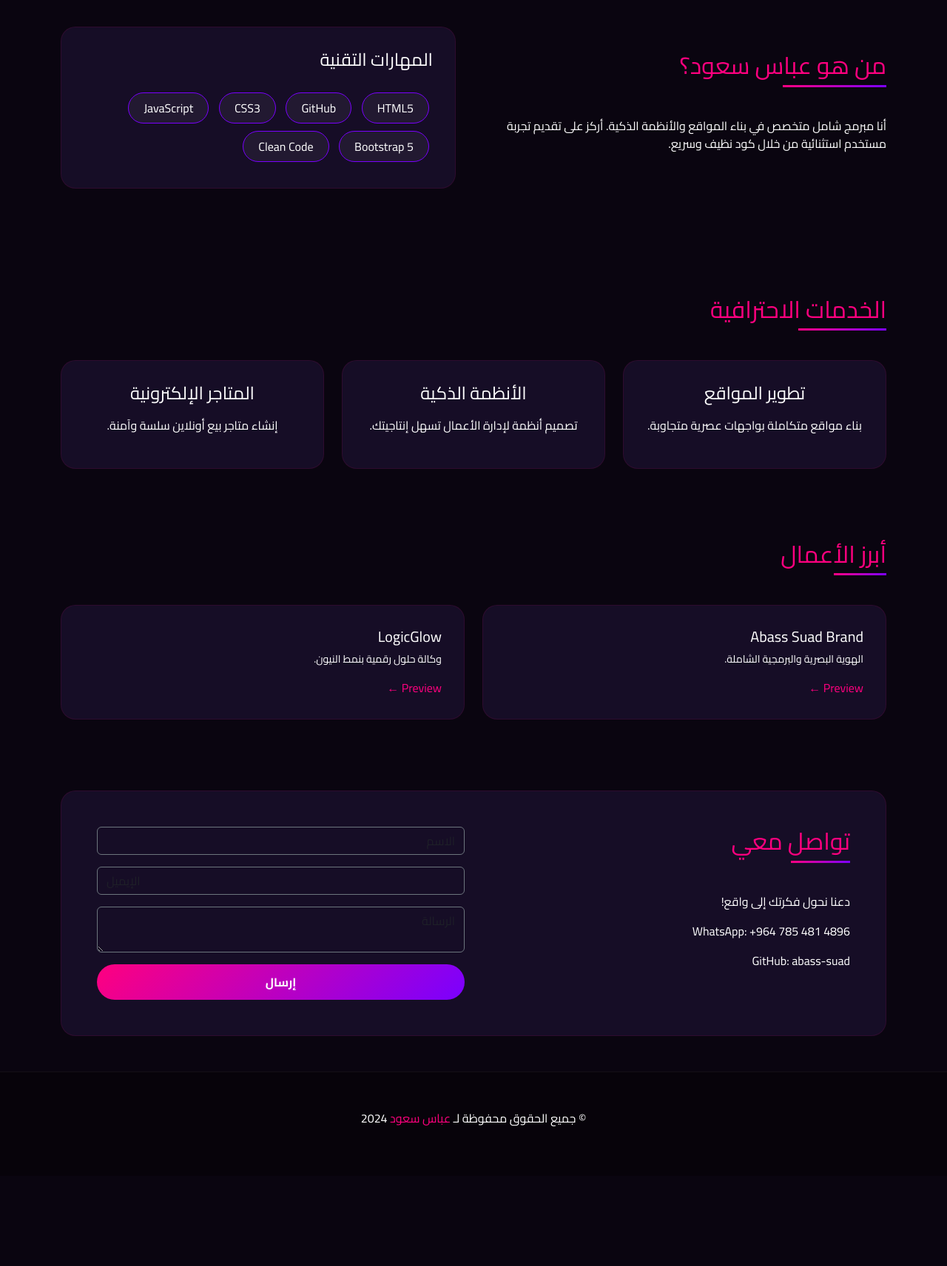
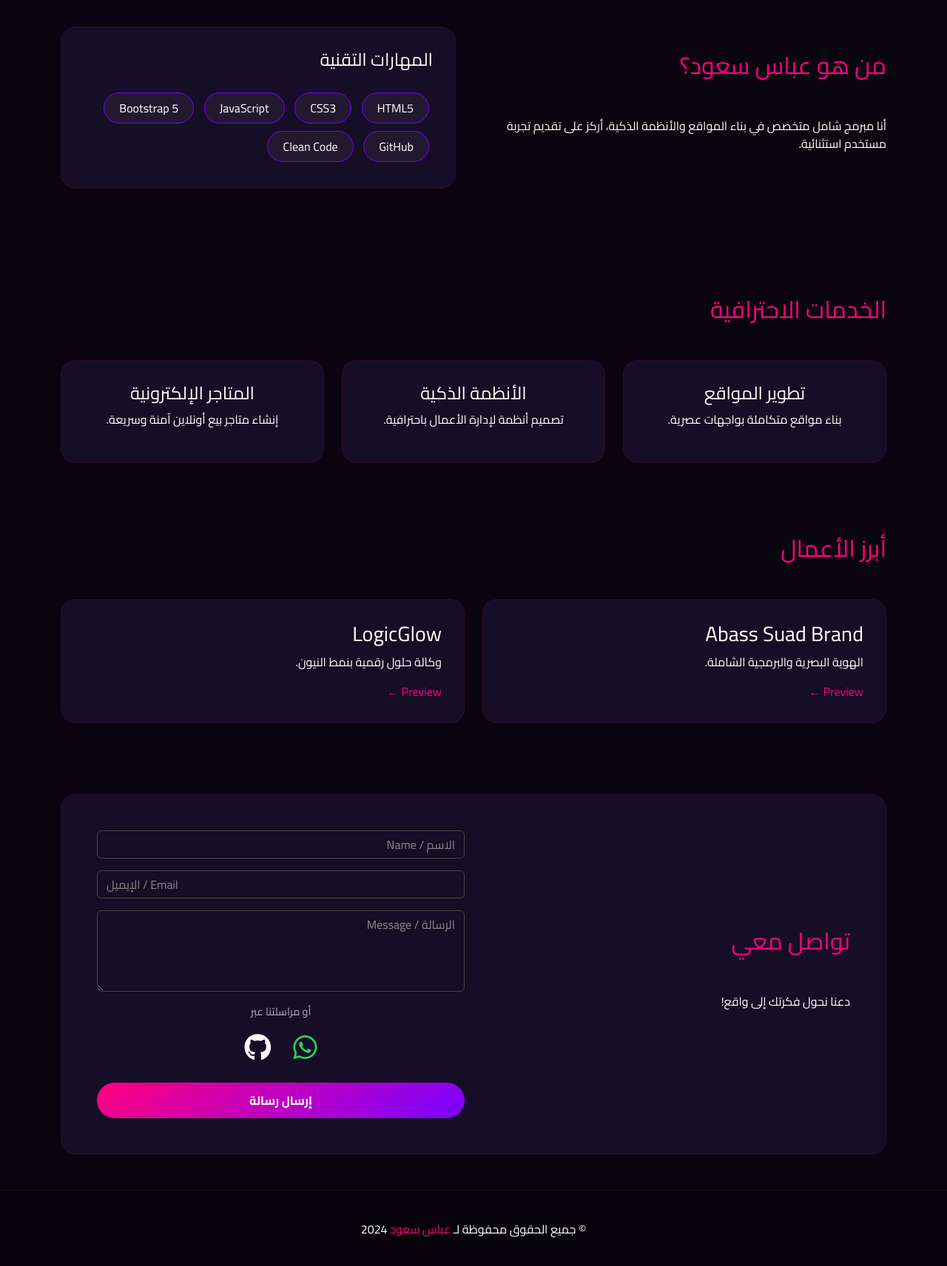
Before and after one commit to abass-suad/abass-saud-protfolio, a plain HTML site: page index.html in a window 1280 px wide. Shown: the part 860-2572 px from the top of the page at 74% size. Before the commit the page ends 2450 px from the top, so only its background shows below. Drawn offline with nearby package versions, Linux system fonts and the light colour scheme.

Commit message:
Update index.html

```diff
--- a/index.html
+++ b/index.html
@@ -3,9 +3,10 @@
 <head>
     <meta charset="UTF-8">
     <meta name="viewport" content="width=device-width, initial-scale=1.0">
-    <title>Abass Suad | Full-Stack Portfolio</title>
+    <title>Abass Suad | Full Portfolio</title>
 
     <link href="https://cdn.jsdelivr.net/npm/bootstrap@5.3.0/dist/css/bootstrap.rtl.min.css" rel="stylesheet" id="bootstrapCSS">
+    <link rel="stylesheet" href="https://cdnjs.cloudflare.com/ajax/libs/font-awesome/6.4.0/css/all.min.css">
     <link href="https://fonts.googleapis.com/css2?family=Cairo:wght@400;700&family=Poppins:wght@400;700&display=swap" rel="stylesheet">
 
     <style>
@@ -26,50 +27,72 @@
             scroll-behavior: smooth;
         }
 
+        /* Navbar */
         .navbar {
             background: rgba(10, 5, 16, 0.9) !important;
             backdrop-filter: blur(10px);
             border-bottom: 1px solid rgba(255, 0, 127, 0.2);
         }
-
         .navbar-brand { font-weight: 800; background: var(--gradient); -webkit-background-clip: text; -webkit-text-fill-color: transparent; }
 
         .lang-switch {
             cursor: pointer; padding: 5px 15px; border: 1px solid var(--neon-pink);
             border-radius: 20px; color: white; font-weight: bold; transition: 0.3s;
         }
-        .lang-switch:hover { background: var(--neon-pink); }
 
-        /* Hero Section */
+        /* Sections Styles */
         .hero-section {
             height: 100vh; display: flex; align-items: center;
             background: radial-gradient(circle at 50% 50%, rgba(122, 0, 255, 0.1) 0%, transparent 80%);
         }
         .hero-title { font-size: calc(2.5rem + 2vw); font-weight: 800; background: var(--gradient); -webkit-background-clip: text; -webkit-text-fill-color: transparent; }
 
-        /* Cards & Skills */
         .custom-card {
             background: var(--card-dark); border: 1px solid rgba(255, 0, 127, 0.1);
             border-radius: 20px; padding: 30px; transition: 0.4s; height: 100%;
         }
-        .custom-card:hover { transform: translateY(-10px); border-color: var(--neon-pink); box-shadow: 0 0 20px rgba(255, 0, 127, 0.2); }
+        .custom-card:hover { transform: translateY(-10px); border-color: var(--neon-pink); }
 
         .skill-pill {
             background: rgba(255, 255, 255, 0.05); border: 1px solid var(--neon-purple);
-            padding: 8px 20px; border-radius: 50px; display: inline-block; margin: 5px; transition: 0.3s;
+            padding: 8px 20px; border-radius: 50px; display: inline-block; margin: 5px;
         }
-        .skill-pill:hover { background: var(--gradient); box-shadow: 0 0 15px var(--neon-pink); }
 
         .btn-neon {
             background: var(--gradient); color: white; border: none; border-radius: 50px;
             padding: 12px 35px; font-weight: 700; transition: 0.4s; text-decoration: none;
         }
-        .btn-neon:hover { box-shadow: 0 0 25px var(--neon-pink); transform: scale(1.05); color: white; }
+        .btn-neon:hover { box-shadow: 0 0 25px var(--neon-pink); color: white; }
 
         .section-header { color: var(--neon-pink); margin-bottom: 50px; position: relative; display: inline-block; }
-        .section-header::after { content: ''; position: absolute; width: 50%; height: 3px; background: var(--gradient); bottom: -10px; right: 0; }
 
-        footer { border-top: 1px solid rgba(255, 255, 255, 0.05); padding: 50px 0; background: #07030a; }
+        /* Form Styling - ميزة اللون الأبيض عند الضغط */
+        .form-control {
+            background-color: transparent;
+            color: white;
+            border: 1px solid #444;
+            transition: all 0.3s ease;
+        }
+        .form-control::placeholder { color: #888; }
+
+        /* هذا الجزء يغير اللون للأبيض عند الضغط (Focus) */
+        .form-control:focus {
+            background-color: white !important;
+            color: black !important;
+            border-color: var(--neon-pink);
+            box-shadow: 0 0 15px rgba(255, 0, 127, 0.4);
+        }
+
+        /* Social Icons in Contact */
+        .social-call-to-action { margin-top: 15px; margin-bottom: 20px; }
+        .social-text { font-size: 0.9rem; color: var(--text-gray); margin-bottom: 10px; display: block; }
+        .social-form-icons { display: flex; justify-content: center; gap: 30px; }
+        .social-form-icons a { font-size: 2.3rem; transition: 0.3s; }
+        .icon-whatsapp { color: #25D366; }
+        .icon-github { color: white; }
+        .social-form-icons a:hover { transform: scale(1.2); }
+
+        footer { border-top: 1px solid rgba(255, 255, 255, 0.05); padding: 40px 0; background: #07030a; }
     </style>
 </head>
 <body>
@@ -95,13 +118,10 @@
 
     <section id="hero" class="hero-section">
         <div class="container text-center text-md-start">
-            <span style="color: var(--neon-pink); text-shadow: 0 0 10px var(--neon-pink); letter-spacing: 2px; font-weight: bold;" data-key="hero-badge">JUNIOR FULL-STACK DEVELOPER</span>
+            <span style="color: var(--neon-pink); font-weight: bold;" data-key="hero-badge">JUNIOR FULL-STACK DEVELOPER</span>
             <h1 class="hero-title mt-2" data-key="hero-name">عباس سعود</h1>
-            <p class="lead text-gray mb-4" data-key="hero-desc">أصمم وأطور حلولاً برمجية متكاملة من الصفر، بأعلى جودة كود وأحدث التصاميم العصرية.</p>
-            <div class="d-flex justify-content-center justify-content-md-start gap-3">
-                <a href="#projects" class="btn btn-neon" data-key="hero-btn">استعرض مشاريعي</a>
-                <a href="https://wa.me/9647854814896" class="btn btn-outline-light rounded-pill px-4">WhatsApp</a>
-            </div>
+            <p class="lead text-gray mb-4" data-key="hero-desc">أصمم وأطور حلولاً برمجية متكاملة بأعلى جودة كود وأحدث التصاميم العصرية.</p>
+            <a href="#projects" class="btn btn-neon" data-key="hero-btn">استعرض مشاريعي</a>
         </div>
     </section>
 
@@ -110,14 +130,14 @@
             <div class="row g-5 align-items-center">
                 <div class="col-md-6">
                     <h2 class="section-header" data-key="about-title">من هو عباس سعود؟</h2>
-                    <p class="text-gray" data-key="about-p">أنا مبرمج شامل متخصص في بناء المواقع والأنظمة الذكية. أركز على تقديم تجربة مستخدم استثنائية من خلال كود نظيف وسريع.</p>
+                    <p class="text-gray" data-key="about-p">أنا مبرمج شامل متخصص في بناء المواقع والأنظمة الذكية، أركز على تقديم تجربة مستخدم استثنائية.</p>
                 </div>
                 <div class="col-md-6">
                     <div class="custom-card">
                         <h4 class="text-white mb-4" data-key="skills-h">المهارات التقنية</h4>
-                        <div class="skill-pill">HTML5</div> <div class="skill-pill">GitHub</div>
-                        <div class="skill-pill">CSS3</div> <div class="skill-pill">JavaScript</div>
-                        <div class="skill-pill">Bootstrap 5</div> <div class="skill-pill">Clean Code</div>
+                        <div class="skill-pill">HTML5</div> <div class="skill-pill">CSS3</div>
+                        <div class="skill-pill">JavaScript</div> <div class="skill-pill">Bootstrap 5</div>
+                        <div class="skill-pill">GitHub</div> <div class="skill-pill">Clean Code</div>
                     </div>
                 </div>
             </div>
@@ -128,24 +148,9 @@
         <div class="container">
             <h2 class="section-header" data-key="services-title">الخدمات الاحترافية</h2>
             <div class="row g-4">
-                <div class="col-md-4">
-                    <div class="custom-card text-center">
-                        <h3 class="h4 mb-3" data-key="s1-h">تطوير المواقع</h3>
-                        <p class="text-gray" data-key="s1-p">بناء مواقع متكاملة بواجهات عصرية متجاوبة.</p>
-                    </div>
-                </div>
-                <div class="col-md-4">
-                    <div class="custom-card text-center">
-                        <h3 class="h4 mb-3" data-key="s2-h">الأنظمة الذكية</h3>
-                        <p class="text-gray" data-key="s2-p">تصميم أنظمة لإدارة الأعمال تسهل إنتاجيتك.</p>
-                    </div>
-                </div>
-                <div class="col-md-4">
-                    <div class="custom-card text-center">
-                        <h3 class="h4 mb-3" data-key="s3-h">المتاجر الإلكترونية</h3>
-                        <p class="text-gray" data-key="s3-p">إنشاء متاجر بيع أونلاين سلسة وآمنة.</p>
-                    </div>
-                </div>
+                <div class="col-md-4"><div class="custom-card text-center"><h3 class="h4" data-key="s1-h">تطوير المواقع</h3><p class="text-gray" data-key="s1-p">بناء مواقع متكاملة بواجهات عصرية.</p></div></div>
+                <div class="col-md-4"><div class="custom-card text-center"><h3 class="h4" data-key="s2-h">الأنظمة الذكية</h3><p class="text-gray" data-key="s2-p">تصميم أنظمة لإدارة الأعمال باحترافية.</p></div></div>
+                <div class="col-md-4"><div class="custom-card text-center"><h3 class="h4" data-key="s3-h">المتاجر الإلكترونية</h3><p class="text-gray" data-key="s3-p">إنشاء متاجر بيع أونلاين آمنة وسريعة.</p></div></div>
             </div>
         </div>
     </section>
@@ -156,15 +161,15 @@
             <div class="row g-4">
                 <div class="col-md-6">
                     <div class="custom-card">
-                        <h3 class="h5">Abass Suad Brand</h3>
-                        <p class="small text-gray" data-key="p1-desc">الهوية البصرية والبرمجية الشاملة.</p>
+                        <h3>Abass Suad Brand</h3>
+                        <p class="text-gray" data-key="p1-desc">الهوية البصرية والبرمجية الشاملة.</p>
                         <a href="https://abass-suad.github.io/abass-saud-brand/" class="text-decoration-none" style="color: var(--neon-pink);">Preview ←</a>
                     </div>
                 </div>
                 <div class="col-md-6">
                     <div class="custom-card">
-                        <h3 class="h5">LogicGlow</h3>
-                        <p class="small text-gray" data-key="p2-desc">وكالة حلول رقمية بنمط النيون.</p>
+                        <h3>LogicGlow</h3>
+                        <p class="text-gray" data-key="p2-desc">وكالة حلول رقمية بنمط النيون.</p>
                         <a href="https://abass-suad.github.io/logicglow-digital/" class="text-decoration-none" style="color: var(--neon-pink);">Preview ←</a>
                     </div>
                 </div>
@@ -175,20 +180,27 @@
     <section id="contact" class="py-5">
         <div class="container">
             <div class="custom-card p-5">
-                <div class="row g-4">
+                <div class="row g-4 align-items-center">
                     <div class="col-md-6">
                         <h2 class="section-header" data-key="contact-title">تواصل معي</h2>
-                        <p data-key="contact-desc">دعنا نحول فكرتك إلى واقع!</p>
-                        <p>WhatsApp: <a href="https://wa.me/9647854814896" class="text-white text-decoration-none">+964 785 481 4896</a></p>
-                        <p>GitHub: <a href="https://github.com/abass-suad" class="text-white text-decoration-none">abass-suad</a></p>
+                        <p data-key="contact-desc" class="text-gray">دعنا نحول فكرتك إلى واقع!</p>
                     </div>
-                    <div class="col-md-6">
+                    <div class="col-md-6 text-center">
                         <form action="https://api.web3forms.com/submit" method="POST">
                             <input type="hidden" name="access_key" value="e4301c46-19d5-4b69-afaa-a88b8951c7f1">
-                            <input type="text" name="name" class="form-control mb-3 bg-transparent text-white border-secondary" placeholder="الاسم" required>
-                            <input type="email" name="email" class="form-control mb-3 bg-transparent text-white border-secondary" placeholder="الإيميل" required>
-                            <textarea name="message" class="form-control mb-3 bg-transparent text-white border-secondary" placeholder="الرسالة" required></textarea>
-                            <button type="submit" class="btn btn-neon w-100" data-key="send-btn">إرسال</button>
+                            <input type="text" name="name" class="form-control mb-3" placeholder="الاسم / Name" required>
+                            <input type="email" name="email" class="form-control mb-3" placeholder="الإيميل / Email" required>
+                            <textarea name="message" class="form-control mb-3" placeholder="الرسالة / Message" style="height: 110px;" required></textarea>
+
+                            <div class="social-call-to-action">
+                                <span class="social-text" data-key="social-call">أو مراسلتنا عبر</span>
+                                <div class="social-form-icons">
+                                    <a href="https://wa.me/9647854814896" class="icon-whatsapp" title="WhatsApp"><i class="fab fa-whatsapp"></i></a>
+                                    <a href="https://github.com/abass-suad" class="icon-github" title="GitHub"><i class="fab fa-github"></i></a>
+                                </div>
+                            </div>
+
+                            <button type="submit" class="btn btn-neon w-100" data-key="send-btn">إرسال رسالة</button>
                         </form>
                     </div>
                 </div>
@@ -197,7 +209,7 @@
     </section>
 
     <footer>
-        <div class="container text-center">
+        <div class="container text-center text-gray">
             <p>© <span data-key="footer-text">جميع الحقوق محفوظة لـ</span> <span style="color: var(--neon-pink);">عباس سعود</span> 2024</p>
         </div>
     </footer>
@@ -207,26 +219,28 @@
             ar: {
                 dir: "rtl", lang: "English", bs: "https://cdn.jsdelivr.net/npm/bootstrap@5.3.0/dist/css/bootstrap.rtl.min.css",
                 "nav-home": "الرئيسية", "nav-about": "حول", "nav-services": "خدماتي", "nav-projects": "أعمالي", "nav-contact": "اتصل بي",
-                "hero-badge": "JUNIOR FULL-STACK DEVELOPER", "hero-name": "عباس سعود", "hero-desc": "أصمم وأطور حلولاً برمجية متكاملة من الصفر، بأعلى جودة كود وأحدث التصاميم العصرية.", "hero-btn": "استعرض مشاريعي",
-                "about-title": "من هو عباس سعود؟", "about-p": "أنا مبرمج شامل متخصص في بناء المواقع والأنظمة الذكية. أركز على تقديم تجربة مستخدم استثنائية من خلال كود نظيف وسريع.",
+                "hero-badge": "JUNIOR FULL-STACK DEVELOPER", "hero-name": "عباس سعود", "hero-desc": "أصمم وأطور حلولاً برمجية متكاملة من الصفر.", "hero-btn": "استعرض مشاريعي",
+                "about-title": "من هو عباس سعود؟", "about-p": "أنا مبرمج شامل متخصص في بناء المواقع والأنظمة الذكية.",
                 "skills-h": "المهارات التقنية", "services-title": "الخدمات الاحترافية",
-                "s1-h": "تطوير المواقع", "s1-p": "بناء مواقع متكاملة بواجهات عصرية متجاوبة.",
-                "s2-h": "الأنظمة الذكية", "s2-p": "تصميم أنظمة لإدارة الأعمال تسهل إنتاجيتك.",
-                "s3-h": "المتاجر الإلكترونية", "s3-p": "إنشاء متاجر بيع أونلاين سلسة وآمنة.",
+                "s1-h": "تطوير المواقع", "s1-p": "بناء مواقع متكاملة بواجهات عصرية.",
+                "s2-h": "الأنظمة الذكية", "s2-p": "تصميم أنظمة لإدارة الأعمال باحترافية.",
+                "s3-h": "المتاجر الإلكترونية", "s3-p": "إنشاء متاجر بيع أونلاين آمنة وسريعة.",
                 "projects-title": "أبرز الأعمال", "p1-desc": "الهوية البصرية والبرمجية الشاملة.", "p2-desc": "وكالة حلول رقمية بنمط النيون.",
-                "contact-title": "تواصل معي", "contact-desc": "دعنا نحول فكرتك إلى واقع!", "send-btn": "إرسال", "footer-text": "جميع الحقوق محفوظة لـ"
+                "contact-title": "تواصل معي", "contact-desc": "دعنا نحول فكرتك إلى واقع!",
+                "social-call": "أو مراسلتنا عبر", "send-btn": "إرسال رسالة", "footer-text": "جميع الحقوق محفوظة لـ"
             },
             en: {
                 dir: "ltr", lang: "العربية", bs: "https://cdn.jsdelivr.net/npm/bootstrap@5.3.0/dist/css/bootstrap.min.css",
                 "nav-home": "Home", "nav-about": "About", "nav-services": "Services", "nav-projects": "Projects", "nav-contact": "Contact",
-                "hero-badge": "JUNIOR FULL-STACK DEVELOPER", "hero-name": "Abass Suad", "hero-desc": "I design and develop integrated software solutions from scratch with high-quality code.", "hero-btn": "View My Work",
-                "about-title": "Who is Abass Suad?", "about-p": "I am a full-stack developer specialized in building websites and smart systems with a focus on UX and clean code.",
+                "hero-badge": "JUNIOR FULL-STACK DEVELOPER", "hero-name": "Abass Suad", "hero-desc": "I design and develop software solutions from scratch.", "hero-btn": "View My Work",
+                "about-title": "Who is Abass Suad?", "about-p": "I am a full-stack developer specialized in building websites.",
                 "skills-h": "Technical Skills", "services-title": "Professional Services",
-                "s1-h": "Web Development", "s1-p": "Building integrated websites with modern responsive UI.",
-                "s2-h": "Smart Systems", "s2-p": "Designing business management systems to boost productivity.",
-                "s3-h": "E-Commerce", "s3-p": "Creating secure and seamless online shopping stores.",
-                "projects-title": "Featured Projects", "p1-desc": "Complete visual and software branding.", "p2-desc": "Digital agency solutions in neon style.",
-                "contact-title": "Contact Me", "contact-desc": "Let's turn your idea into reality!", "send-btn": "Send", "footer-text": "All Rights Reserved to"
+                "s1-h": "Web Development", "s1-p": "Building modern responsive websites.",
+                "s2-h": "Smart Systems", "s2-p": "Professional business management systems.",
+                "s3-h": "E-Commerce", "s3-p": "Secure and fast online store creation.",
+                "projects-title": "Featured Projects", "p1-desc": "Visual and software branding.", "p2-desc": "Neon-style digital agency.",
+                "contact-title": "Contact Me", "contact-desc": "Let's turn your idea into reality!",
+                "social-call": "Or contact us via", "send-btn": "Send Message", "footer-text": "All Rights Reserved to"
             }
         };
 
@@ -237,9 +251,7 @@
             document.getElementById('htmlTag').dir = data.dir;
             document.getElementById('bootstrapCSS').href = data.bs;
             document.getElementById('langBtn').innerText = data.lang;
-            document.querySelectorAll('[data-key]').forEach(el => {
-                el.innerText = data[el.getAttribute('data-key')];
-            });
+            document.querySelectorAll('[data-key]').forEach(el => { el.innerText = data[el.getAttribute('data-key')]; });
         }
     </script>
     <script src="https://cdn.jsdelivr.net/npm/bootstrap@5.3.0/dist/js/bootstrap.bundle.min.js"></script>
```
